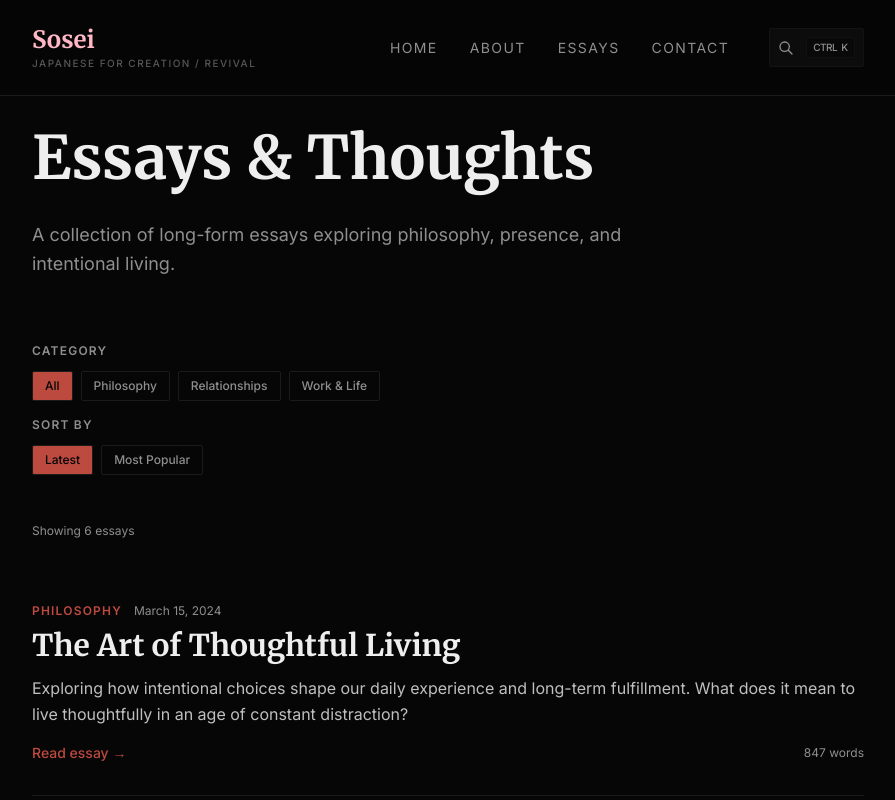
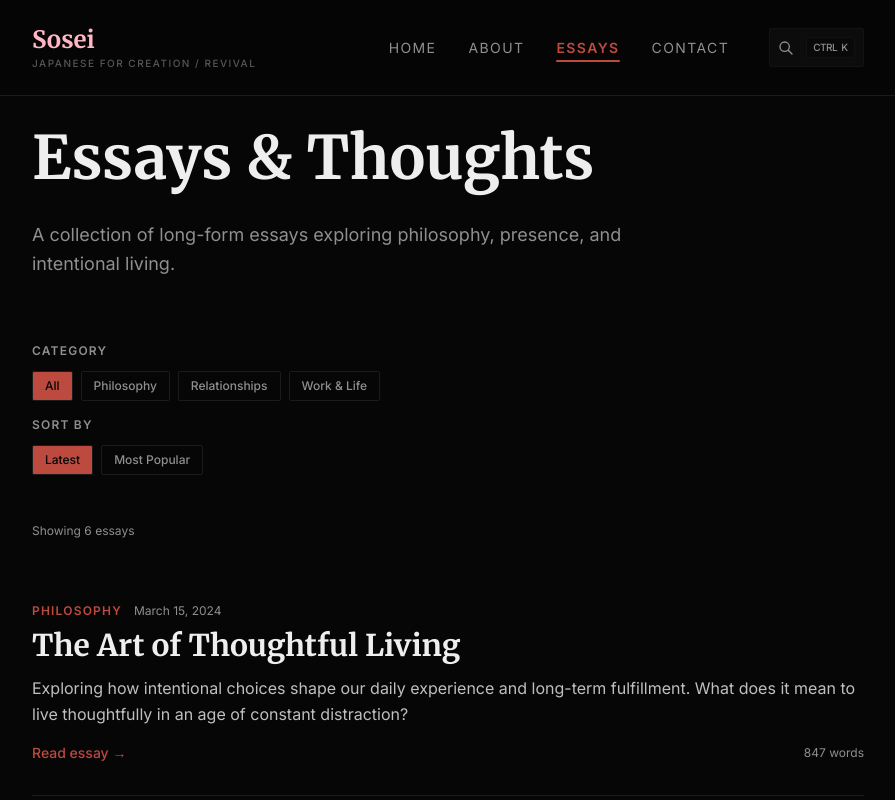
Before and after one commit to izhaaqruddam/izhaaq, a Next.js app: page /essays in a window 1280 px wide. Shown: the top 800 px of the page, without its empty margins (192-1087 px from the left). Built offline with nearby package versions, Linux system fonts and the light colour scheme.

Commit message:
feat: add active path styling and visual indicators to navigation links

```diff
--- a/components/navigation.tsx
+++ b/components/navigation.tsx
@@ -2,6 +2,7 @@
 
 import Link from 'next/link'
 import { useState, useEffect } from 'react'
+import { usePathname } from 'next/navigation'
 import Search from './search'
 import essaysData from '@/lib/essays.json'
 
@@ -9,6 +10,7 @@ export default function Navigation() {
   const [isOpen, setIsOpen] = useState(false)
   const [isSearchOpen, setIsSearchOpen] = useState(false)
   const [isMac, setIsMac] = useState(true)
+  const pathname = usePathname()
 
   useEffect(() => {
     setIsMac(navigator.platform.toUpperCase().indexOf('MAC') >= 0)
@@ -52,7 +54,9 @@ export default function Navigation() {
 
         {/* Desktop Navigation */}
         <div className="hidden md:flex gap-8 items-center">
-          {navItems.map((item) => (
+          {navItems.map((item) => {
+            const isActive = pathname === item.href || (item.href !== '/' && pathname?.startsWith(item.href))
+            return (
               <Link
                 key={item.href}
                 href={item.href}
@@ -61,11 +65,19 @@ export default function Navigation() {
                     sessionStorage.setItem('hasLoadedBefore', 'true')
                   }
                 }}
-              className="text-sm uppercase tracking-widest text-muted-foreground hover:text-foreground transition-colors duration-200"
+                className={`text-sm uppercase tracking-widest transition-all duration-300 relative group ${
+                  isActive
+                    ? 'text-accent font-semibold'
+                    : 'text-muted-foreground hover:text-foreground'
+                }`}
               >
                 {item.label}
+                {isActive && (
+                  <span className="absolute -bottom-1 left-0 w-full h-0.5 bg-accent rounded-full" />
+                )}
               </Link>
-          ))}
+            )
+          })}
 
           <button
             onClick={() => setIsSearchOpen(true)}
@@ -112,11 +124,15 @@ export default function Navigation() {
       {isOpen && (
         <div className="md:hidden border-t border-border bg-background">
           <div className="max-w-4xl mx-auto px-6 py-4 space-y-4">
-            {navItems.map((item) => (
+            {navItems.map((item) => {
+              const isActive = pathname === item.href || (item.href !== '/' && pathname?.startsWith(item.href))
+              return (
                 <Link
                   key={item.href}
                   href={item.href}
-                className="block text-sm uppercase tracking-widest text-muted-foreground hover:text-foreground transition-colors duration-200"
+                  className={`block text-sm uppercase tracking-widest transition-colors duration-200 ${
+                    isActive ? 'text-accent font-semibold' : 'text-muted-foreground hover:text-foreground'
+                  }`}
                   onClick={() => {
                     setIsOpen(false)
                     if (typeof window !== 'undefined') {
@@ -126,7 +142,8 @@ export default function Navigation() {
                 >
                   {item.label}
                 </Link>
-            ))}
+              )
+            })}
           </div>
         </div>
       )}
```
Lines whose indentation alone changed are shown as unchanged.
